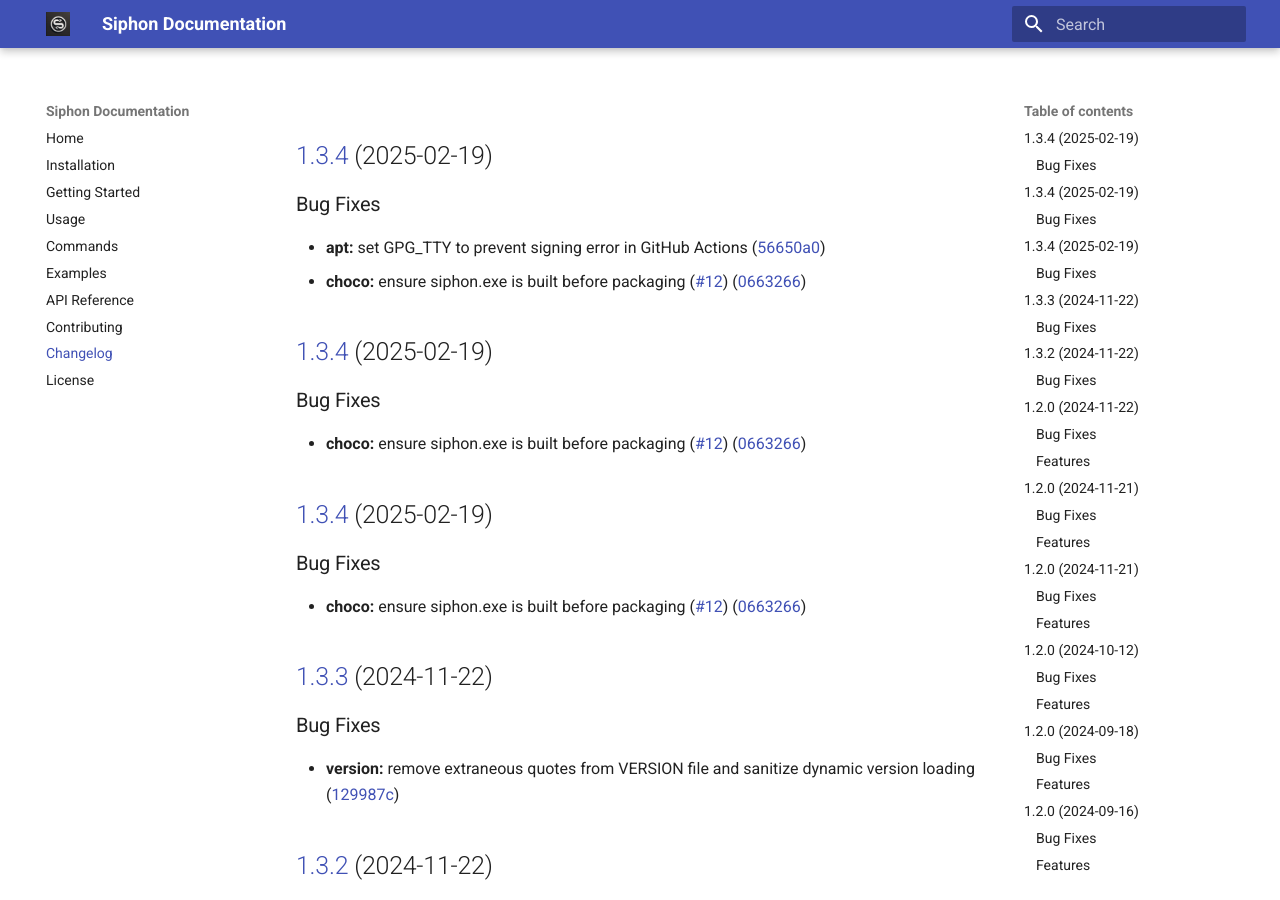
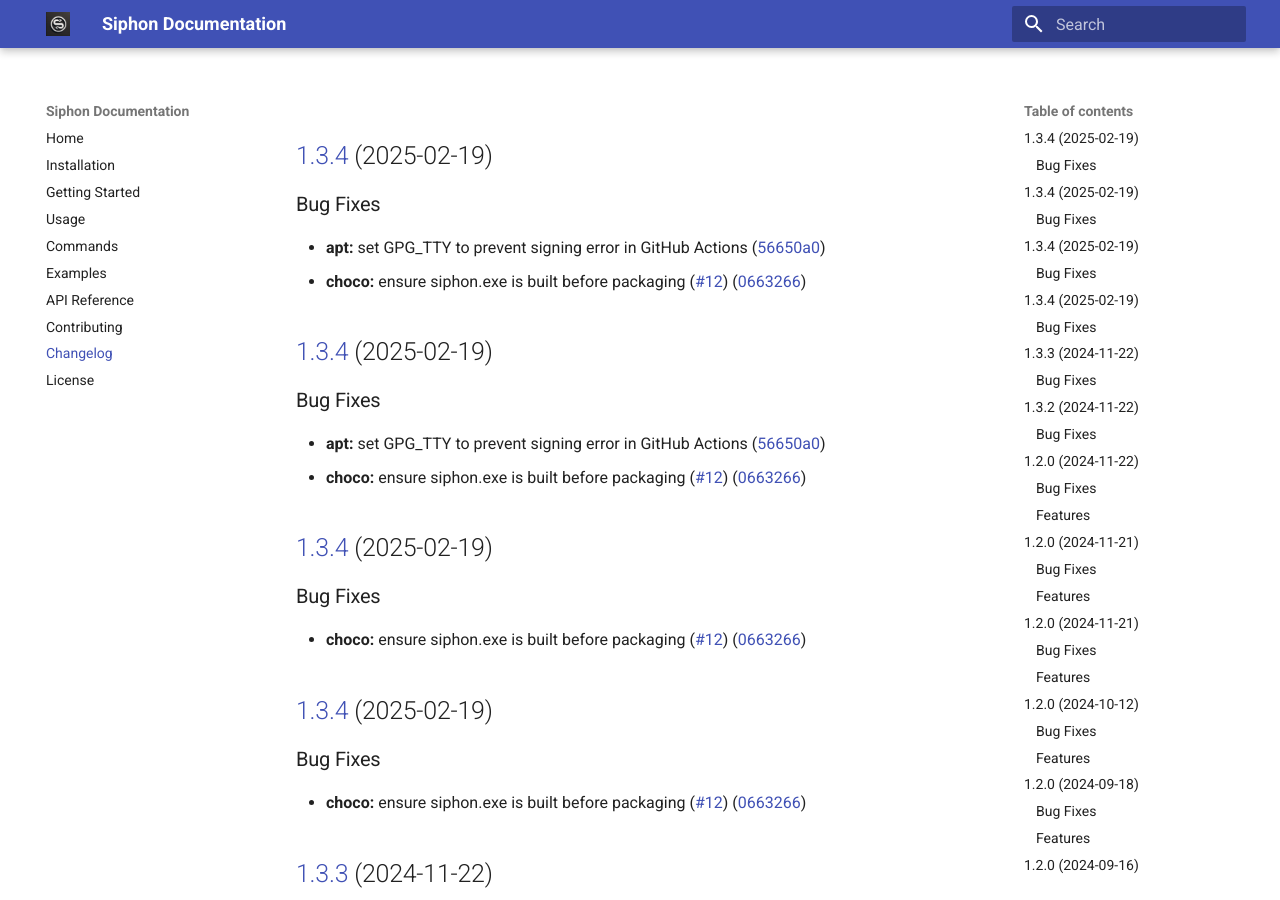
Before and after one commit to atxtechbro/siphon, an MkDocs documentation site: the page built from docs/changelog.md, in a window 1280 px wide and 900 px high. Built offline with MkDocs 1.6.1 and Material for MkDocs 9.7.7, drawn with Linux system fonts in a browser that asks for light colours.

Commit message:
chore(release): update changelog and version to 1.3.4

```diff
--- a/docs/changelog.md
+++ b/docs/changelog.md
@@ -1,3 +1,11 @@
+## [1.3.4](https://github.com/atxtechbro/siphon/compare/v1.3.3...v1.3.4) (2025-02-19)
+
+
+### Bug Fixes
+
+* **apt:** set GPG_TTY to prevent signing error in GitHub Actions ([56650a0](https://github.com/atxtechbro/siphon/commit/56650a0f84f26308722ff69a9a3a32e7840ab4c4))
+* **choco:** ensure siphon.exe is built before packaging ([#12](https://github.com/atxtechbro/siphon/issues/12)) ([0663266](https://github.com/atxtechbro/siphon/commit/066326612c2bccf08358c3ac294ef6612cedf6f7))
+
 ## [1.3.4](https://github.com/atxtechbro/siphon/compare/v1.3.3...v1.3.4) (2025-02-19)
 
 
```
Also changed, not shown: 1 other file.
